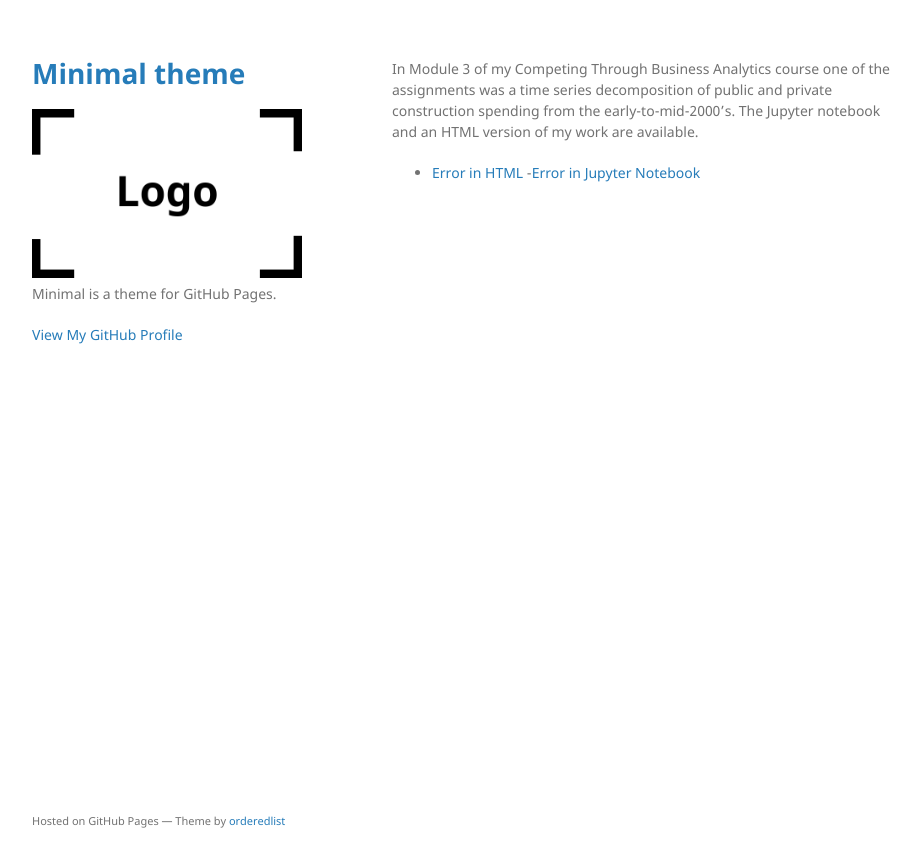
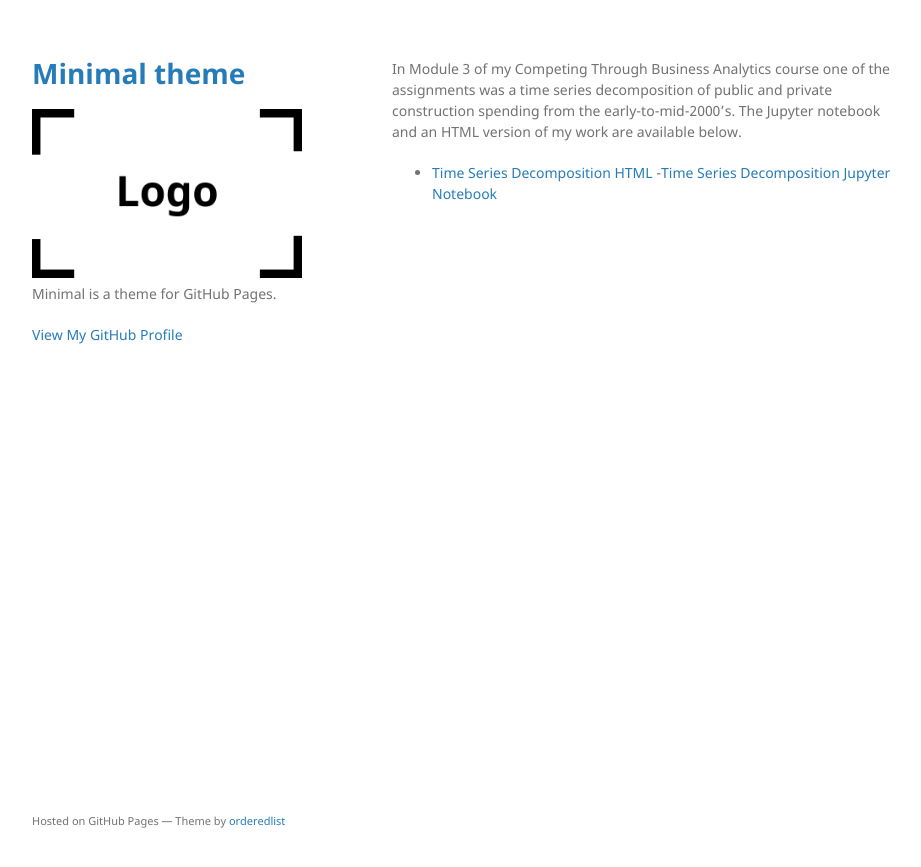
Before and after one commit to caitsmith329/caitsmith329.github.io, a Jekyll site: the page built from TimeSeriesData/index.md, in a window 1280 px wide. Shown: the top 867 px of the page, without its empty margins (178-1099 px from the left). Built offline with Jekyll 4.4.1, drawn with Linux system fonts in a browser that asks for light colours; our own code applies the rules of GitHub Pages for plain Markdown files.

Commit message:
Update index.md

```diff
--- a/TimeSeriesData/index.md
+++ b/TimeSeriesData/index.md
@@ -3,6 +3,6 @@ title: Time Series Decomposition
 description: Course Content (CTBA)
 ---
 
-In Module 3 of my Competing Through Business Analytics course one of the assignments was a time series decomposition of public and private construction spending from the early-to-mid-2000's. The Jupyter notebook and an HTML version of my work are available.
-  - [Error in HTML](M3TimeSeries.html)
-  -[Error in Jupyter Notebook](M3TimeSeries.ipynb)
+In Module 3 of my Competing Through Business Analytics course one of the assignments was a time series decomposition of public and private construction spending from the early-to-mid-2000's. The Jupyter notebook and an HTML version of my work are available below.
+  - [Time Series Decomposition HTML](M3TimeSeries.html)
+  -[Time Series Decomposition Jupyter Notebook](M3TimeSeries.ipynb)
```
